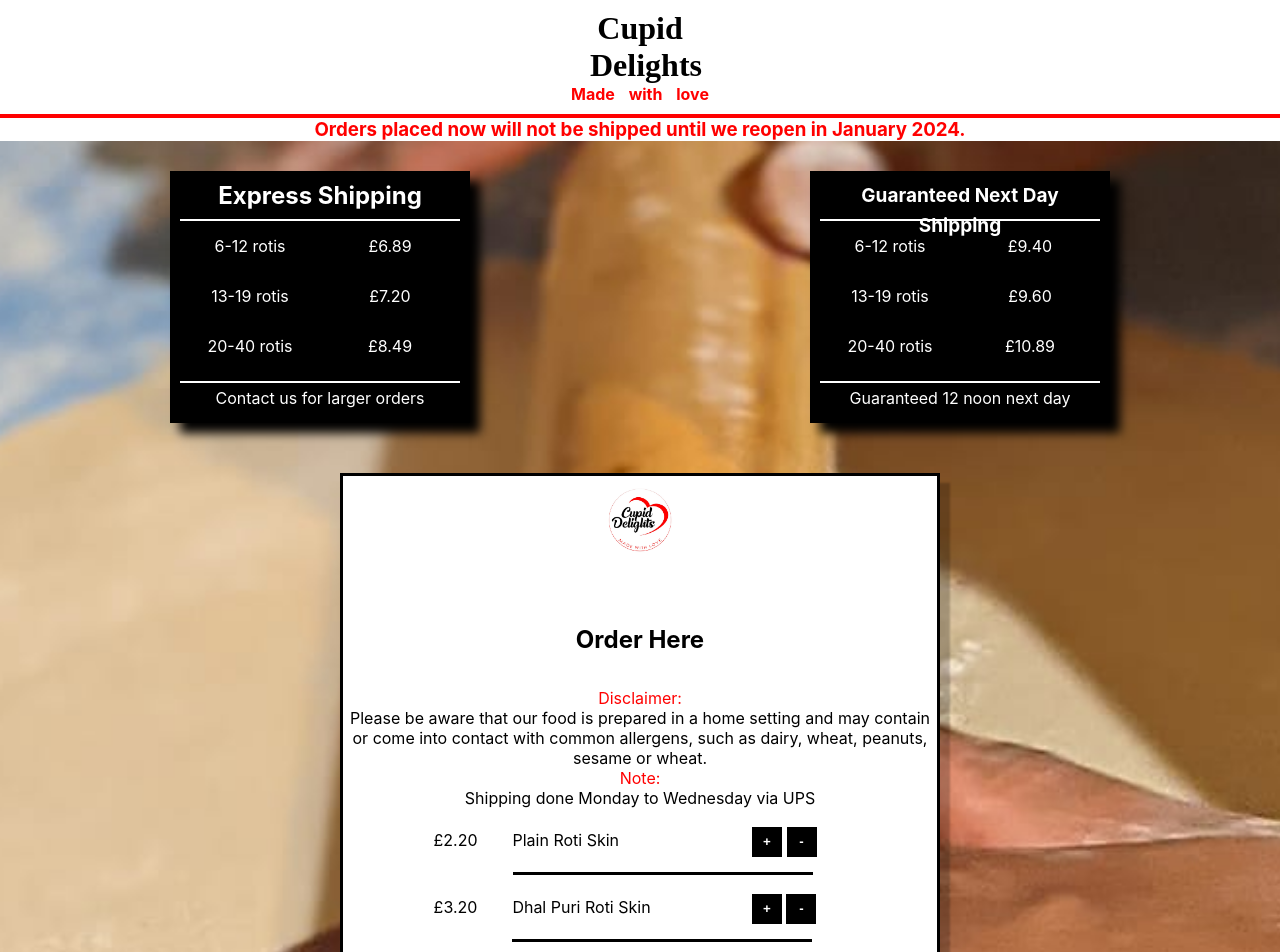
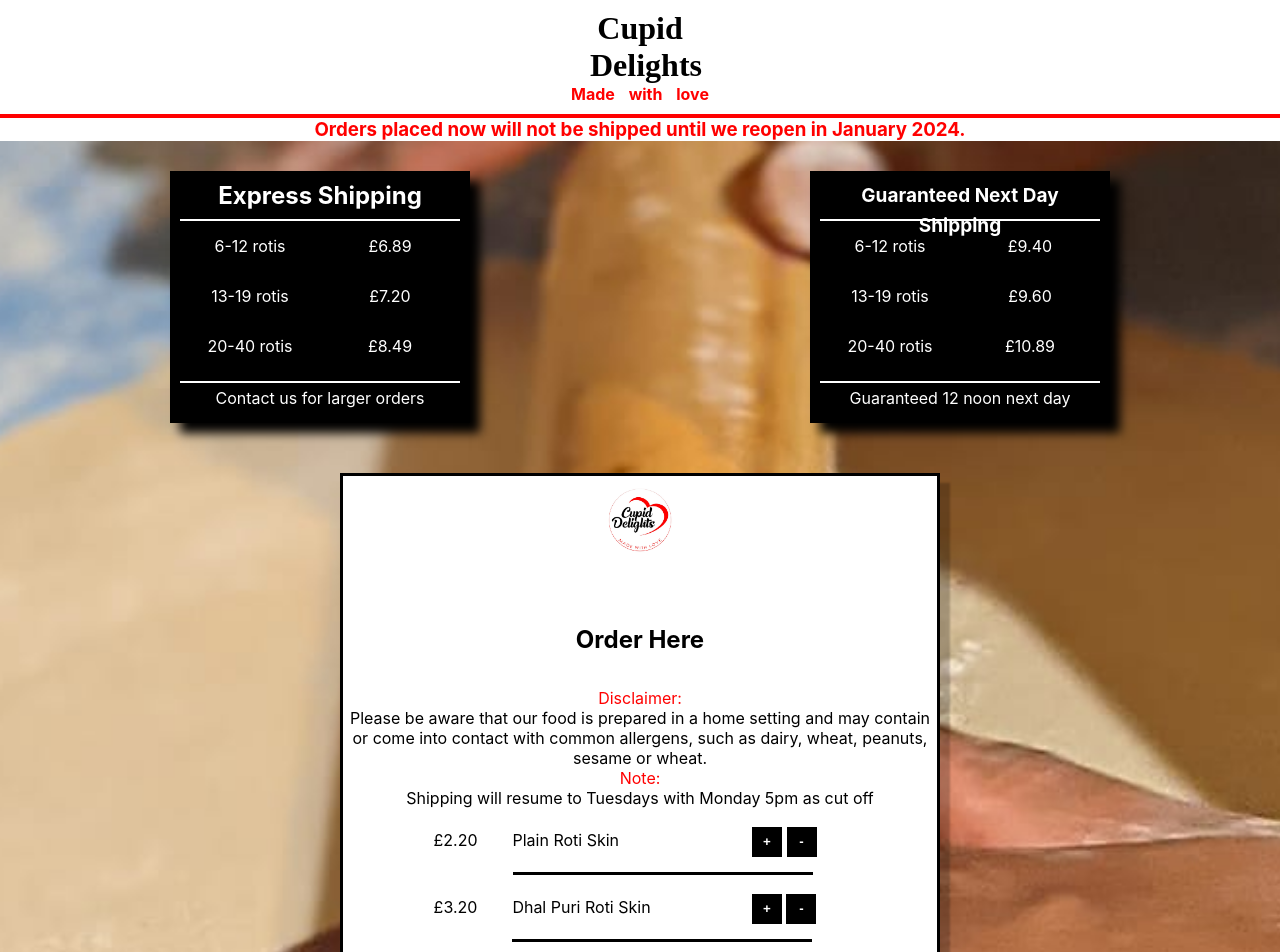
Before and after one commit to sammateo/cupid-delights, a Next.js app: page / in a window 1280 px wide. Shown: the top 952 px of the page. Built offline with nearby package versions, Linux system fonts and the light colour scheme.

Commit message:
change shipping text

```diff
--- a/src/Content.js
+++ b/src/Content.js
@@ -85,7 +85,9 @@ export default function Content({
 			<p style={{ color: "red" }} className={styles.note}>
 				Note:{" "}
 			</p>
-			<p className={styles.note}>Shipping done Monday to Wednesday via UPS</p>
+			<p className={styles.note}>
+				Shipping will resume to Tuesdays with Monday 5pm as cut off
+			</p>
 
 			{/* <p className={styles.note}>Buss Up Shot Contains dairy products</p> */}
 			<Options
```
